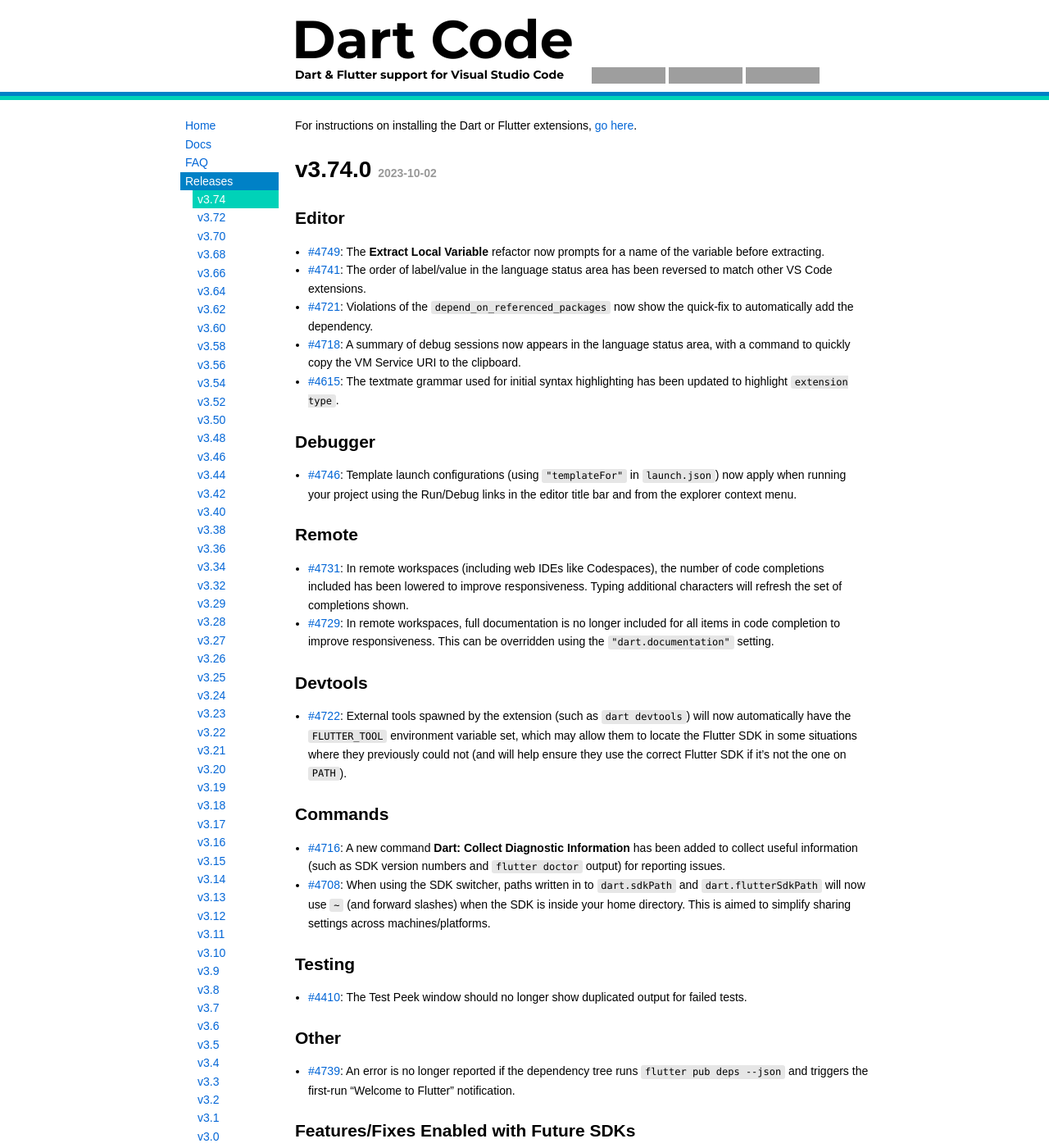
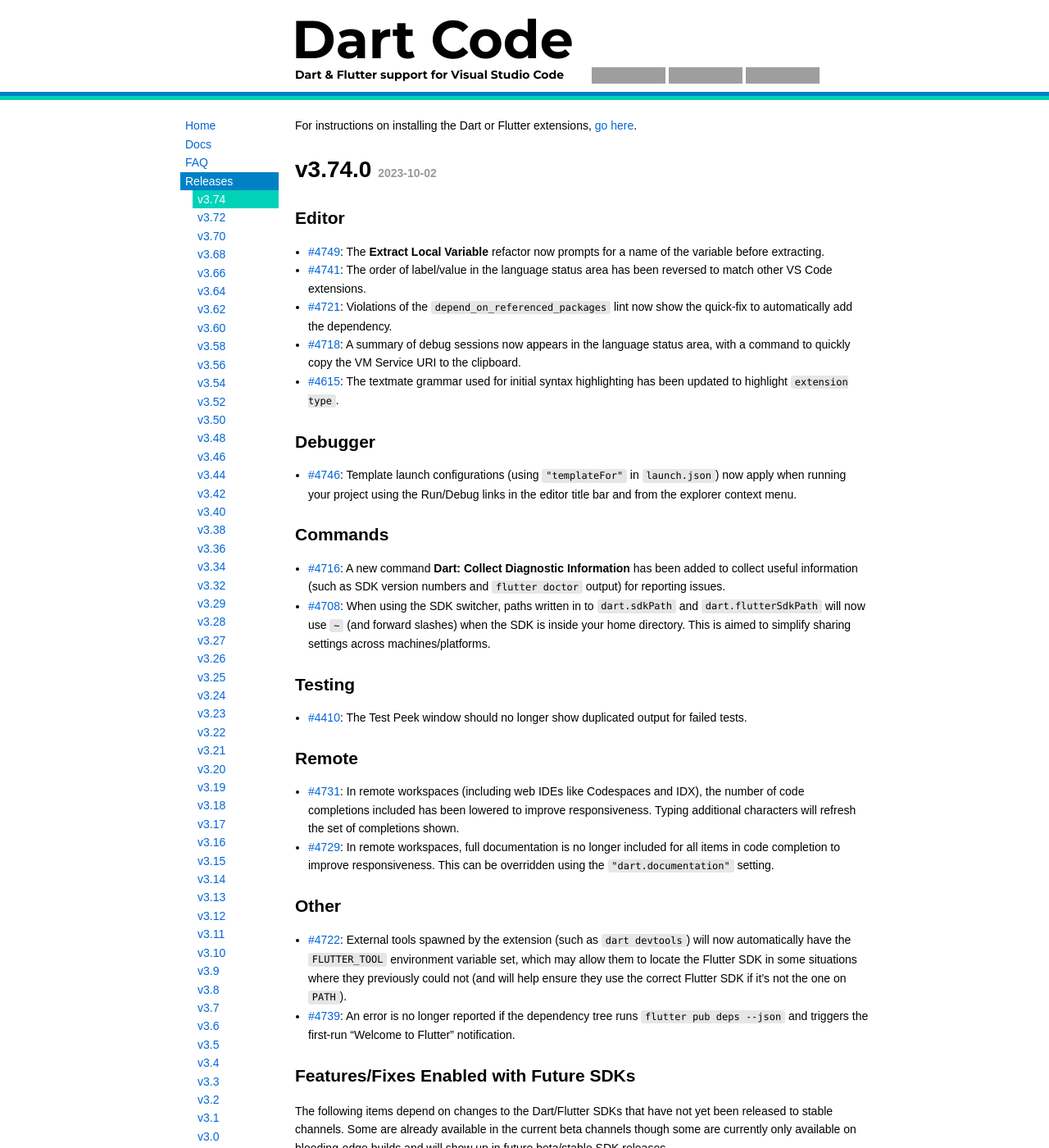
Before and after one commit to Dart-Code/Website, a Jekyll site: the page built from _releases/v3.74.md, in a window 1280 px wide and 1400 px high. Shown: the whole window at 82% size. Built offline with Jekyll 4.4.1, drawn with Linux system fonts in a browser that asks for light colours; some of the changed lines change nothing that is shown; grey boxes are pictures that could not be loaded.

Commit message:
Release note tweaks

```diff
--- a/_releases/v3.74.md
+++ b/_releases/v3.74.md
@@ -10,22 +10,13 @@
 
 - [#4749](https://github.com/Dart-Code/Dart-Code/issues/4749): The **Extract Local Variable** refactor now prompts for a name of the variable before extracting.
 - [#4741](https://github.com/Dart-Code/Dart-Code/issues/4741): The order of label/value in the language status area has been reversed to match other VS Code extensions.
-- [#4721](https://github.com/Dart-Code/Dart-Code/issues/4721): Violations of the `depend_on_referenced_packages` now show the quick-fix to automatically add the dependency.
+- [#4721](https://github.com/Dart-Code/Dart-Code/issues/4721): Violations of the `depend_on_referenced_packages` lint now show the quick-fix to automatically add the dependency.
 - [#4718](https://github.com/Dart-Code/Dart-Code/issues/4718): A summary of debug sessions now appears in the language status area, with a command to quickly copy the VM Service URI to the clipboard.
 - [#4615](https://github.com/Dart-Code/Dart-Code/issues/4615): The textmate grammar used for initial syntax highlighting has been updated to highlight `extension type`.
 
 ## Debugger
 
 - [#4746](https://github.com/Dart-Code/Dart-Code/issues/4746): Template launch configurations (using `"templateFor"` in `launch.json`) now apply when running your project using the Run/Debug links in the editor title bar and from the explorer context menu.
-
-## Remote
-
-- [#4731](https://github.com/Dart-Code/Dart-Code/issues/4731): In remote workspaces (including web IDEs like Codespaces), the number of code completions included has been lowered to improve responsiveness. Typing additional characters will refresh the set of completions shown.
-- [#4729](https://github.com/Dart-Code/Dart-Code/issues/4729): In remote workspaces, full documentation is no longer included for all items in code completion to improve responsiveness. This can be overridden using the `"dart.documentation"` setting.
-
-## Devtools
-
-- [#4722](https://github.com/Dart-Code/Dart-Code/issues/4722): External tools spawned by the extension (such as `dart devtools`) will now automatically have the `FLUTTER_TOOL` environment variable set, which may allow them to locate the Flutter SDK in some situations where they previously could not (and will help ensure they use the correct Flutter SDK if it's not the one on `PATH`).
 
 ## Commands
 
@@ -36,8 +27,14 @@
 
 - [#4410](https://github.com/Dart-Code/Dart-Code/issues/4410): The Test Peek window should no longer show duplicated output for failed tests.
 
+## Remote
+
+- [#4731](https://github.com/Dart-Code/Dart-Code/issues/4731): In remote workspaces (including web IDEs like Codespaces and IDX), the number of code completions included has been lowered to improve responsiveness. Typing additional characters will refresh the set of completions shown.
+- [#4729](https://github.com/Dart-Code/Dart-Code/issues/4729): In remote workspaces, full documentation is no longer included for all items in code completion to improve responsiveness. This can be overridden using the `"dart.documentation"` setting.
+
 ## Other
 
+- [#4722](https://github.com/Dart-Code/Dart-Code/issues/4722): External tools spawned by the extension (such as `dart devtools`) will now automatically have the `FLUTTER_TOOL` environment variable set, which may allow them to locate the Flutter SDK in some situations where they previously could not (and will help ensure they use the correct Flutter SDK if it's not the one on `PATH`).
 - [#4739](https://github.com/Dart-Code/Dart-Code/issues/4739): An error is no longer reported if the dependency tree runs `flutter pub deps --json` and triggers the first-run "Welcome to Flutter" notification.
 
 ## Features/Fixes Enabled with Future SDKs
```
